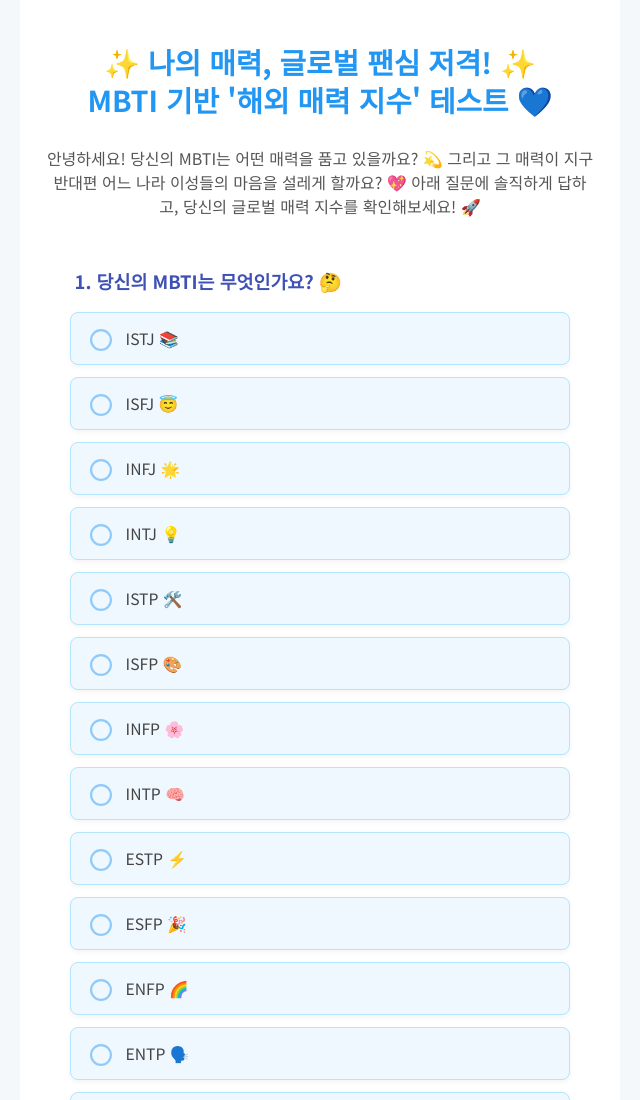
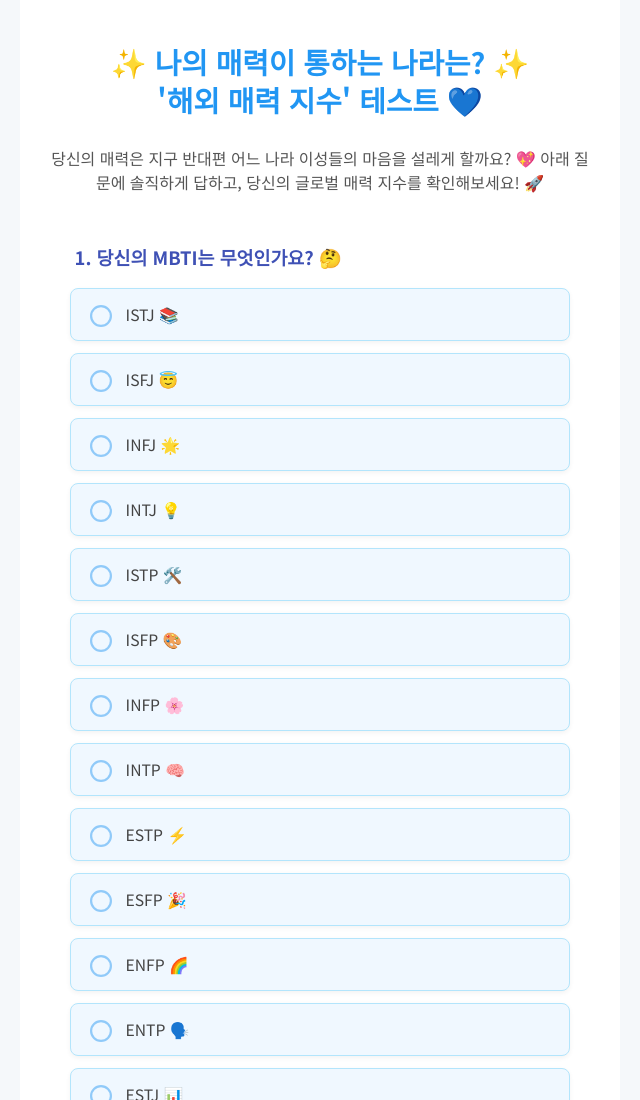
Before and after one commit to hackerseob/attractiveness, a plain HTML site: page index.html in a window 1280 px wide. Shown: the top 1100 px of the page, without its empty margins (320-960 px from the left). Drawn offline with Linux system fonts and the light colour scheme.

Commit message:
Update index.html

```diff
--- a/index.html
+++ b/index.html
@@ -198,9 +198,9 @@
 </head>
 <body>
     <div class="container">
-        <h1>✨ 나의 매력, 글로벌 팬심 저격! ✨<br>MBTI 기반 '해외 매력 지수' 테스트 💙</h1>
+        <h1>✨ 나의 매력이 통하는 나라는? ✨<br>'해외 매력 지수' 테스트 💙</h1>
         <p class="intro-text">
-            안녕하세요! 당신의 MBTI는 어떤 매력을 품고 있을까요? 💫 그리고 그 매력이 지구 반대편 어느 나라 이성들의 마음을 설레게 할까요? 💖 아래 질문에 솔직하게 답하고, 당신의 글로벌 매력 지수를 확인해보세요! 🚀
+            당신의 매력은 지구 반대편 어느 나라 이성들의 마음을 설레게 할까요? 💖 아래 질문에 솔직하게 답하고, 당신의 글로벌 매력 지수를 확인해보세요! 🚀
         </p>
 
         <form id="mbtiSurveyForm">
```
